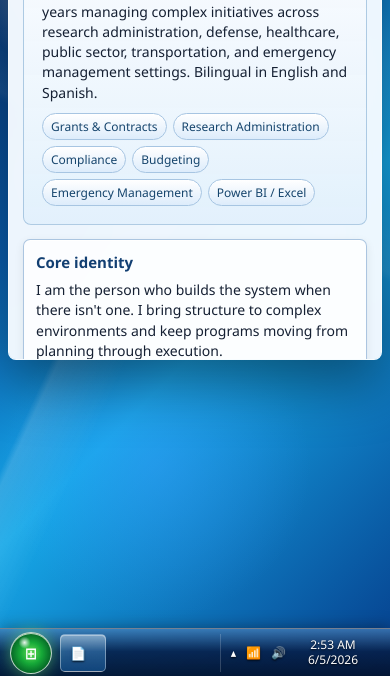
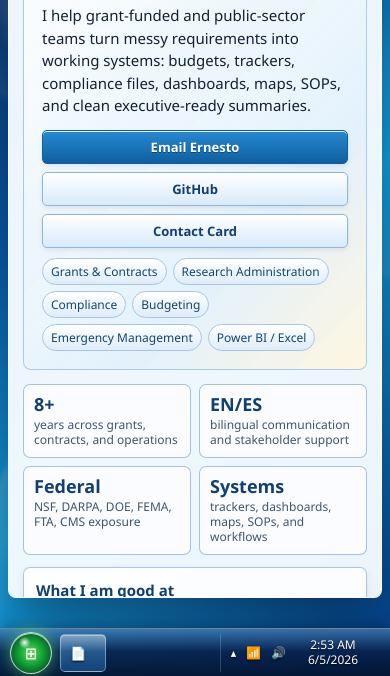
Before and after one commit to erniediaz11/erniediaz11.github.io, a plain HTML site: page index.html in a window 390 px wide. Shown: the part 168-844 px from the top of the page. Drawn offline with Linux system fonts and the light colour scheme.

Commit message:
Polish portfolio desktop

```diff
--- a/index.html
+++ b/index.html
@@ -47,6 +47,11 @@
 
     a:hover {
       text-decoration: underline;
+    }
+
+    .window-body,
+    .window-body * {
+      user-select: text;
     }
 
     .wallpaper-flare {
@@ -214,10 +219,91 @@
     .hero-panel {
       border-radius: 8px;
       padding: 18px;
-      background: linear-gradient(to bottom, rgba(255,255,255,.96), rgba(225,240,252,.92));
+      background:
+        linear-gradient(135deg, rgba(255,255,255,.98), rgba(226,241,252,.92) 70%, rgba(255,246,220,.9));
       border: 1px solid rgba(155,190,220,.8);
       box-shadow: inset 0 1px rgba(255,255,255,.9);
       margin-bottom: 14px;
+    }
+
+    .kicker {
+      margin: 0 0 6px;
+      color: #6b4b09;
+      font-size: 12px;
+      font-weight: 800;
+      letter-spacing: .12em;
+      text-transform: uppercase;
+    }
+
+    .lead {
+      max-width: 620px;
+      font-size: 15px;
+      line-height: 1.5;
+    }
+
+    .hero-actions {
+      display: flex;
+      flex-wrap: wrap;
+      gap: 8px;
+      margin-top: 13px;
+    }
+
+    .link-button {
+      display: inline-flex;
+      align-items: center;
+      justify-content: center;
+      min-height: 32px;
+      padding: 7px 11px;
+      border-radius: 5px;
+      border: 1px solid #8fb5d9;
+      background: linear-gradient(to bottom, #ffffff, #d8eafa);
+      color: #123f72;
+      font-size: 13px;
+      font-weight: 700;
+      text-decoration: none;
+      box-shadow: inset 0 1px rgba(255,255,255,.9), 0 2px 5px rgba(0,0,0,.08);
+    }
+
+    .link-button.primary {
+      border-color: #0d5e9f;
+      background: linear-gradient(to bottom, #2789d2, #0f5f9e);
+      color: white;
+      text-shadow: 0 1px rgba(0,0,0,.35);
+    }
+
+    .link-button:hover {
+      filter: brightness(1.04);
+      text-decoration: none;
+    }
+
+    .metric-strip {
+      display: grid;
+      grid-template-columns: repeat(4, minmax(0, 1fr));
+      gap: 8px;
+      margin-bottom: 12px;
+    }
+
+    .metric {
+      padding: 10px;
+      border: 1px solid rgba(148, 181, 211, .82);
+      border-radius: 7px;
+      background: rgba(255,255,255,.72);
+      box-shadow: inset 0 1px rgba(255,255,255,.9);
+    }
+
+    .metric strong {
+      display: block;
+      color: #123f72;
+      font-size: 18px;
+      line-height: 1;
+      margin-bottom: 4px;
+    }
+
+    .metric span {
+      display: block;
+      color: #40556b;
+      font-size: 12px;
+      line-height: 1.25;
     }
 
     h1,
@@ -672,8 +758,23 @@
 
       .window {
         width: calc(100vw - 16px) !important;
+        height: calc(100vh - 72px) !important;
+        min-height: 0;
         left: 8px !important;
         top: 8px !important;
+      }
+
+      .window-body {
+        max-height: calc(100vh - 108px);
+      }
+
+      .metric-strip {
+        grid-template-columns: repeat(2, minmax(0, 1fr));
+      }
+
+      .hero-actions {
+        display: grid;
+        grid-template-columns: 1fr;
       }
 
       .start-menu {
@@ -689,6 +790,32 @@
 
       .task-button span:last-child {
         display: none;
+      }
+    }
+
+    @media (max-width: 460px) {
+      .desktop {
+        grid-template-columns: repeat(2, 78px);
+      }
+
+      .desktop-icon {
+        width: 78px;
+      }
+
+      .icon-label {
+        font-size: 11px;
+      }
+
+      .start-menu.open {
+        grid-template-columns: 1fr;
+      }
+
+      .start-right {
+        display: none;
+      }
+
+      .start-search {
+        width: calc(100% - 32px);
       }
     }
   </style>
@@ -750,10 +877,10 @@
   </main>
 
   <aside class="sticky-note">
-    <h3>Recruiter note</h3>
-    <p>I build the system when there isn't one.</p>
+    <h3>Now loading</h3>
     <p>Grants, contracts, compliance, dashboards, emergency ops, and public-sector workflows.</p>
-    <p>Open to local, hybrid, remote, and consulting work.</p>
+    <p>Santa Barbara County based. Remote, hybrid, and consulting friendly.</p>
+    <p><strong>Status:</strong> building useful systems out of messy inputs.</p>
   </aside>
 
   <section class="window active" id="resumeWindow" style="left: 180px; top: 54px; height: 520px;">
@@ -767,9 +894,15 @@
     </div>
     <div class="window-body">
       <div class="hero-panel">
+        <div class="kicker">Portfolio desktop</div>
         <h1>Ernesto Diaz</h1>
         <p><strong>Program | Grants | Operations | Systems</strong></p>
-        <p>Program and operations professional with 8+ years managing complex initiatives across research administration, defense, healthcare, public sector, transportation, and emergency management settings. Bilingual in English and Spanish.</p>
+        <p class="lead">I help grant-funded and public-sector teams turn messy requirements into working systems: budgets, trackers, compliance files, dashboards, maps, SOPs, and clean executive-ready summaries.</p>
+        <div class="hero-actions">
+          <a class="link-button primary" href="mailto:erniediaz11@gmail.com">Email Ernesto</a>
+          <a class="link-button" href="https://github.com/erniediaz11" target="_blank" rel="noopener">GitHub</a>
+          <a class="link-button" href="#contactWindow" onclick="openWindow('contactWindow')">Contact Card</a>
+        </div>
         <div class="badge-row">
           <span class="badge">Grants & Contracts</span>
           <span class="badge">Research Administration</span>
@@ -780,14 +913,21 @@
         </div>
       </div>
 
+      <div class="metric-strip">
+        <div class="metric"><strong>8+</strong><span>years across grants, contracts, and operations</span></div>
+        <div class="metric"><strong>EN/ES</strong><span>bilingual communication and stakeholder support</span></div>
+        <div class="metric"><strong>Federal</strong><span>NSF, DARPA, DOE, FEMA, FTA, CMS exposure</span></div>
+        <div class="metric"><strong>Systems</strong><span>trackers, dashboards, maps, SOPs, and workflows</span></div>
+      </div>
+
       <div class="grid">
         <div class="card">
-          <h3>Core identity</h3>
-          <p>I am the person who builds the system when there isn't one. I bring structure to complex environments and keep programs moving from planning through execution.</p>
+          <h3>What I am good at</h3>
+          <p>Taking ambiguous program needs, reading the rules, organizing the inputs, and building the operating structure that lets people move.</p>
         </div>
         <div class="card">
           <h3>Federal funding</h3>
-          <p>Experience with NSF, DARPA, DOE, FEMA, FTA, CMS, Cal OES, and related compliance documentation, budgets, reporting, and grant workflows.</p>
+          <p>Pre-award, post-award, sponsor review, budget logic, reporting, documentation, closeout support, and compliance tracking.</p>
         </div>
         <div class="card">
           <h3>Technical toolkit</h3>
@@ -850,7 +990,7 @@
 
       <div class="hero-panel" style="margin-top: 14px;">
         <h2>How this translates</h2>
-        <p>I can support grant teams that need someone who understands both the technical compliance side and the operational reality behind the program. I am comfortable reading solicitations, building trackers, coordinating inputs, reviewing budgets, and turning messy source material into clean submission or reporting packages.</p>
+        <p>I can support grant teams that need someone who understands both the compliance side and the operational reality behind the program. I am comfortable reading solicitations, building trackers, coordinating inputs, reviewing budgets, and turning messy source material into clean submission or reporting packages.</p>
       </div>
     </div>
   </section>
@@ -866,8 +1006,8 @@
     </div>
     <div class="window-body">
       <div class="hero-panel">
-        <h2>Portfolio databases and trackers</h2>
-        <p>This section should eventually hold screenshots, sample records, downloadable templates, and GitHub links for the systems I build.</p>
+        <h2>Databases, trackers, and decision tools</h2>
+        <p>I build practical systems that help teams answer basic but high-stakes questions: what is due, who owns it, what funding source applies, what changed, and what needs attention next.</p>
       </div>
 
       <div class="grid">
@@ -878,12 +1018,12 @@
         </div>
         <div class="card">
           <h3>Grant Compliance Tracker</h3>
-          <p>Tracker concept for deliverables, match, funding source, budget category, deadlines, and documentation status.</p>
+          <p>Deliverables, match, funding source, budget category, deadlines, documentation status, and reporting risk in one audit-ready view.</p>
           <div class="badge-row"><span class="badge">Compliance</span><span class="badge">Deadlines</span><span class="badge">Audit-ready</span></div>
         </div>
         <div class="card">
           <h3>RAG Resume Tool</h3>
-          <p>Python/ChromaDB concept for retrieving relevant work history, skills, and project examples based on job postings.</p>
+          <p>Python and ChromaDB project for retrieving relevant work history, skills, and project examples against job postings.</p>
           <div class="badge-row"><span class="badge">Python</span><span class="badge">ChromaDB</span><span class="badge">Local AI</span></div>
         </div>
         <div class="card">
@@ -907,7 +1047,7 @@
     <div class="window-body">
       <div class="hero-panel">
         <h2>Maps, site data, and visual systems</h2>
-        <p>I use maps and layouts to make complex programs easier to understand. This includes transportation project maps, emergency site surveys, shelter layouts, and map-ready project databases.</p>
+        <p>I use maps, layouts, and location-aware data to make complex programs easier to understand. This includes transportation project maps, emergency site surveys, shelter layouts, and map-ready project databases.</p>
       </div>
       <div class="grid">
         <div class="card">
@@ -977,7 +1117,7 @@
     <div class="window-body">
       <div class="hero-panel">
         <h2>Consulting support</h2>
-        <p>For organizations that need grant, compliance, proposal, dashboard, or operational workflow help without adding a full-time role immediately.</p>
+        <p>For organizations that need grant, compliance, proposal, dashboard, or operational workflow help without adding a full-time role immediately. Useful for deadline crunches, cleanup projects, and teams that need structure fast.</p>
       </div>
       <div class="grid">
         <div class="card">
@@ -1013,7 +1153,7 @@
       <div class="hero-panel">
         <h2>About Ernesto</h2>
         <p>I am a systems-minded program and operations professional based in Santa Barbara County. My background sits at the intersection of grants, contracts, public-sector operations, emergency management, research administration, healthcare support, and data tools.</p>
-        <p>I like work where the process is messy, the stakes are real, and someone needs to build the structure that lets the team move forward.</p>
+        <p>I like work where the process is messy, the stakes are real, and someone needs to build the structure that lets the team move forward. First-gen college grad, philosophy-trained, logic-first, and allergic to chaos that could have been a spreadsheet.</p>
       </div>
       <div class="grid">
         <div class="card">
@@ -1044,10 +1184,14 @@
         <p><strong>Location:</strong> Santa Barbara County, CA</p>
         <p><strong>GitHub:</strong> <a href="https://github.com/erniediaz11" target="_blank" rel="noopener">github.com/erniediaz11</a></p>
         <p><strong>Portfolio:</strong> <a href="https://erniediaz11.github.io/" target="_blank" rel="noopener">erniediaz11.github.io</a></p>
+        <div class="hero-actions">
+          <a class="link-button primary" href="mailto:erniediaz11@gmail.com">Start an email</a>
+          <a class="link-button" href="https://github.com/erniediaz11" target="_blank" rel="noopener">View GitHub</a>
+        </div>
       </div>
       <div class="card">
         <h3>Best fit</h3>
-        <p>Grants, contracts, compliance, research administration, proposal support, public-sector operations, emergency management, dashboards, trackers, and consulting work.</p>
+        <p>Grants, contracts, compliance, research administration, proposal support, public-sector operations, emergency management, dashboards, trackers, and consulting work. Especially teams that need someone who can organize the work and still understand the mission.</p>
       </div>
     </div>
   </section>
@@ -1066,7 +1210,7 @@
     </div>
     <div class="start-right">
       <div class="start-profile">
-        <div class="avatar">🐒</div>
+        <div class="avatar">ED</div>
         <div>
           <div class="start-name">Ernesto Diaz</div>
           <div class="start-sub">System Builder</div>
@@ -1209,6 +1353,9 @@
         icon.addEventListener('click', e => {
           document.querySelectorAll('.desktop-icon').forEach(i => i.classList.remove('selected'));
           icon.classList.add('selected');
+          if (window.matchMedia('(pointer: coarse)').matches) {
+            openWindow(icon.dataset.window);
+          }
         });
       });
 
```
